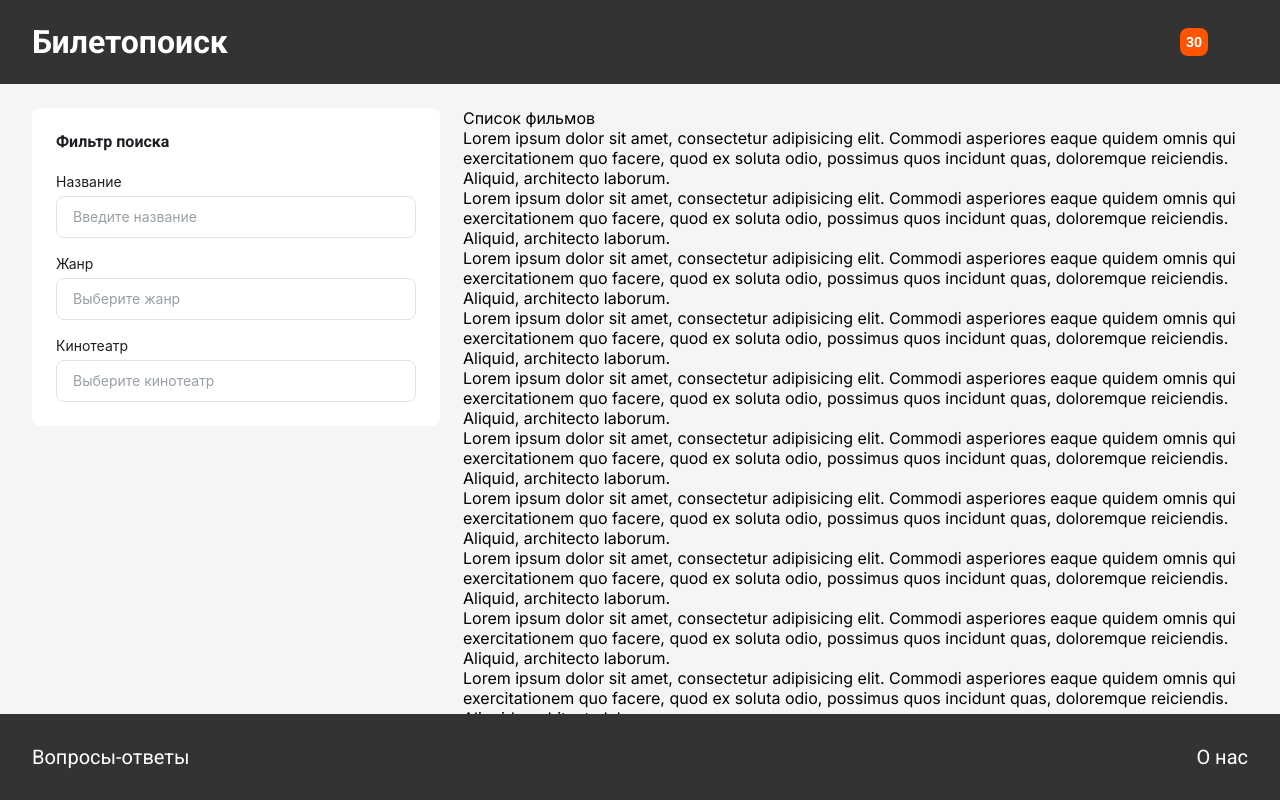
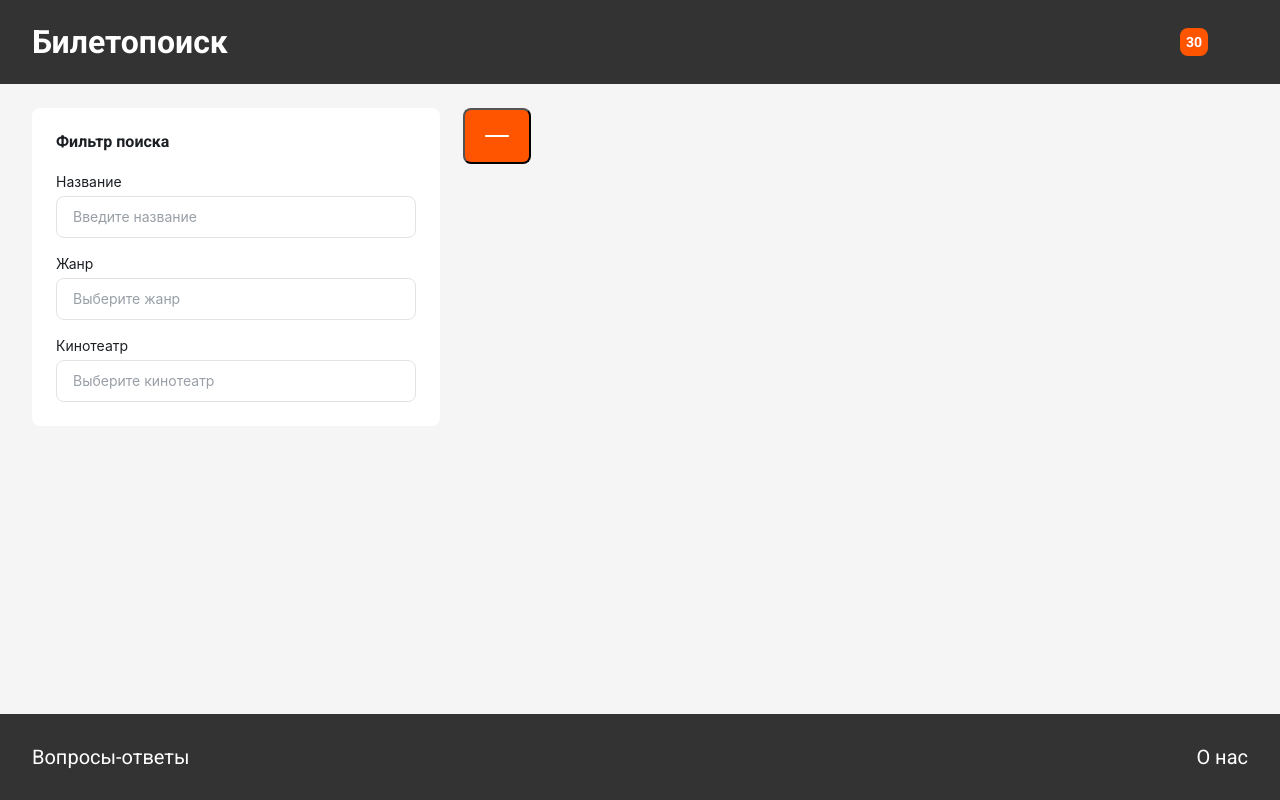
Before and after one commit to Anakharsis9/hw-biletpoisk, a Next.js app: page / in a window 1280 px wide. Built offline with nearby package versions, Linux system fonts and the light colour scheme; a web font is replaced by a local one.

Commit message:
feat: add button

```diff
--- a/src/app/page.tsx
+++ b/src/app/page.tsx
@@ -1,132 +1,13 @@
 import { FilterSearch } from "@/components/FilterSearch";
 import style from "./page.module.scss";
+import { FilmItem } from "@/components/FilmItem";
 
 export default function Home() {
   return (
     <div className={style.container}>
       <FilterSearch />
       <div>
-        Список фильмов
-        <p>
-          Lorem ipsum dolor sit amet, consectetur adipisicing elit. Commodi
-          asperiores eaque quidem omnis qui exercitationem quo facere, quod ex
-          soluta odio, possimus quos incidunt quas, doloremque reiciendis.
-          Aliquid, architecto laborum.
-        </p>
-        <p>
-          Lorem ipsum dolor sit amet, consectetur adipisicing elit. Commodi
-          asperiores eaque quidem omnis qui exercitationem quo facere, quod ex
-          soluta odio, possimus quos incidunt quas, doloremque reiciendis.
-          Aliquid, architecto laborum.
-        </p>
-        <p>
-          Lorem ipsum dolor sit amet, consectetur adipisicing elit. Commodi
-          asperiores eaque quidem omnis qui exercitationem quo facere, quod ex
-          soluta odio, possimus quos incidunt quas, doloremque reiciendis.
-          Aliquid, architecto laborum.
-        </p>
-        <p>
-          Lorem ipsum dolor sit amet, consectetur adipisicing elit. Commodi
-          asperiores eaque quidem omnis qui exercitationem quo facere, quod ex
-          soluta odio, possimus quos incidunt quas, doloremque reiciendis.
-          Aliquid, architecto laborum.
-        </p>
-        <p>
-          Lorem ipsum dolor sit amet, consectetur adipisicing elit. Commodi
-          asperiores eaque quidem omnis qui exercitationem quo facere, quod ex
-          soluta odio, possimus quos incidunt quas, doloremque reiciendis.
-          Aliquid, architecto laborum.
-        </p>
-        <p>
-          Lorem ipsum dolor sit amet, consectetur adipisicing elit. Commodi
-          asperiores eaque quidem omnis qui exercitationem quo facere, quod ex
-          soluta odio, possimus quos incidunt quas, doloremque reiciendis.
-          Aliquid, architecto laborum.
-        </p>
-        <p>
-          Lorem ipsum dolor sit amet, consectetur adipisicing elit. Commodi
-          asperiores eaque quidem omnis qui exercitationem quo facere, quod ex
-          soluta odio, possimus quos incidunt quas, doloremque reiciendis.
-          Aliquid, architecto laborum.
-        </p>
-        <p>
-          Lorem ipsum dolor sit amet, consectetur adipisicing elit. Commodi
-          asperiores eaque quidem omnis qui exercitationem quo facere, quod ex
-          soluta odio, possimus quos incidunt quas, doloremque reiciendis.
-          Aliquid, architecto laborum.
-        </p>
-        <p>
-          Lorem ipsum dolor sit amet, consectetur adipisicing elit. Commodi
-          asperiores eaque quidem omnis qui exercitationem quo facere, quod ex
-          soluta odio, possimus quos incidunt quas, doloremque reiciendis.
-          Aliquid, architecto laborum.
-        </p>
-        <p>
-          Lorem ipsum dolor sit amet, consectetur adipisicing elit. Commodi
-          asperiores eaque quidem omnis qui exercitationem quo facere, quod ex
-          soluta odio, possimus quos incidunt quas, doloremque reiciendis.
-          Aliquid, architecto laborum.
-        </p>
-        <p>
-          Lorem ipsum dolor sit amet, consectetur adipisicing elit. Commodi
-          asperiores eaque quidem omnis qui exercitationem quo facere, quod ex
-          soluta odio, possimus quos incidunt quas, doloremque reiciendis.
-          Aliquid, architecto laborum.
-        </p>
-        <p>
-          Lorem ipsum dolor sit amet, consectetur adipisicing elit. Commodi
-          asperiores eaque quidem omnis qui exercitationem quo facere, quod ex
-          soluta odio, possimus quos incidunt quas, doloremque reiciendis.
-          Aliquid, architecto laborum.
-        </p>
-        <p>
-          Lorem ipsum dolor sit amet, consectetur adipisicing elit. Commodi
-          asperiores eaque quidem omnis qui exercitationem quo facere, quod ex
-          soluta odio, possimus quos incidunt quas, doloremque reiciendis.
-          Aliquid, architecto laborum.
-        </p>
-        <p>
-          Lorem ipsum dolor sit amet, consectetur adipisicing elit. Commodi
-          asperiores eaque quidem omnis qui exercitationem quo facere, quod ex
-          soluta odio, possimus quos incidunt quas, doloremque reiciendis.
-          Aliquid, architecto laborum.
-        </p>
-        <p>
-          Lorem ipsum dolor sit amet, consectetur adipisicing elit. Commodi
-          asperiores eaque quidem omnis qui exercitationem quo facere, quod ex
-          soluta odio, possimus quos incidunt quas, doloremque reiciendis.
-          Aliquid, architecto laborum.
-        </p>
-        <p>
-          Lorem ipsum dolor sit amet, consectetur adipisicing elit. Commodi
-          asperiores eaque quidem omnis qui exercitationem quo facere, quod ex
-          soluta odio, possimus quos incidunt quas, doloremque reiciendis.
-          Aliquid, architecto laborum.
-        </p>
-        <p>
-          Lorem ipsum dolor sit amet, consectetur adipisicing elit. Commodi
-          asperiores eaque quidem omnis qui exercitationem quo facere, quod ex
-          soluta odio, possimus quos incidunt quas, doloremque reiciendis.
-          Aliquid, architecto laborum.
-        </p>
-        <p>
-          Lorem ipsum dolor sit amet, consectetur adipisicing elit. Commodi
-          asperiores eaque quidem omnis qui exercitationem quo facere, quod ex
-          soluta odio, possimus quos incidunt quas, doloremque reiciendis.
-          Aliquid, architecto laborum.
-        </p>
-        <p>
-          Lorem ipsum dolor sit amet, consectetur adipisicing elit. Commodi
-          asperiores eaque quidem omnis qui exercitationem quo facere, quod ex
-          soluta odio, possimus quos incidunt quas, doloremque reiciendis.
-          Aliquid, architecto laborum.
-        </p>
-        <p>
-          Lorem ipsum dolor sit amet, consectetur adipisicing elit. Commodi
-          asperiores eaque quidem omnis qui exercitationem quo facere, quod ex
-          soluta odio, possimus quos incidunt quas, doloremque reiciendis.
-          Aliquid, architecto laborum.
-        </p>
+        <FilmItem/>
       </div>
     </div>
   );
--- a/src/components/Base/Button/Button.module.scss
+++ b/src/components/Base/Button/Button.module.scss
@@ -0,0 +1,30 @@
+@use "@/style/variables.module" as v;
+
+.button {
+  font-family: "Roboto";
+  font-weight: 500;
+  font-size: 14px;
+  line-height: 20px;
+  text-align: center;
+
+  padding: 10px 16px;
+  color: v.$white;
+  background-color: v.$orange;
+  border-radius: 8px;
+
+  display: flex;
+  align-items: center;
+  justify-content: center;
+  outline: none;
+
+
+  &[data-variant="outlined"] {
+    color: v.$orange;
+    background-color: transparent;
+    border: 1px solid v.$orange;
+  }
+  &:disabled,
+  &[disabled="true"] {
+    background-color: v.$orange-disabled;
+  }
+}
--- a/src/components/Base/Button/index.tsx
+++ b/src/components/Base/Button/index.tsx
@@ -0,0 +1,19 @@
+import style from "./Button.module.scss";
+interface ButtonProps {
+  variant: "filled" | "outlined";
+  disabled: boolean;
+  children?: React.ReactNode;
+  onClick: () => void;
+}
+export const Button = ({
+  variant = "filled",
+  disabled = false,
+  children,
+  onClick
+}: ButtonProps) => {
+  return (
+    <button className={style.button} data-variant={variant} disabled={disabled}>
+      {children}
+    </button>
+  );
+};
--- /dev/null
+++ b/src/components/FilmItem/index.tsx
@@ -0,0 +1,18 @@
+import { Button } from "../Base/Button";
+import { MinusIcon } from "../Icons";
+
+export const FilmItem = ({}) => {
+  return (
+    <div>
+      <Button
+        variant={"filled"}
+        disabled={false}
+        onClick={function (): void {
+          throw new Error("Function not implemented.");
+        }}
+      >
+        <MinusIcon color={"white"}/>
+      </Button>
+    </div>
+  );
+};
```
Also changed, not shown: src/components/FilmItem/FilmItem.module.scss (added).
